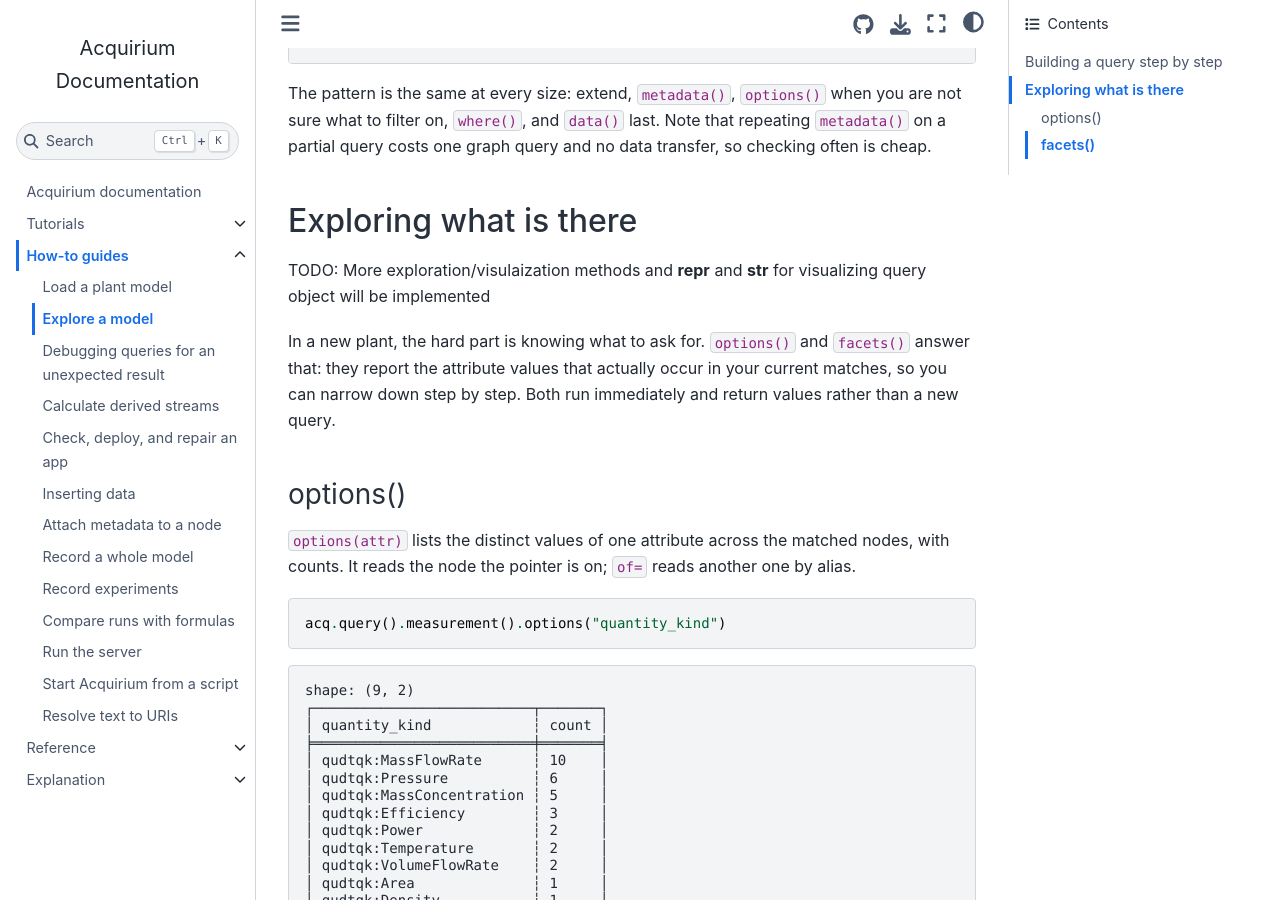
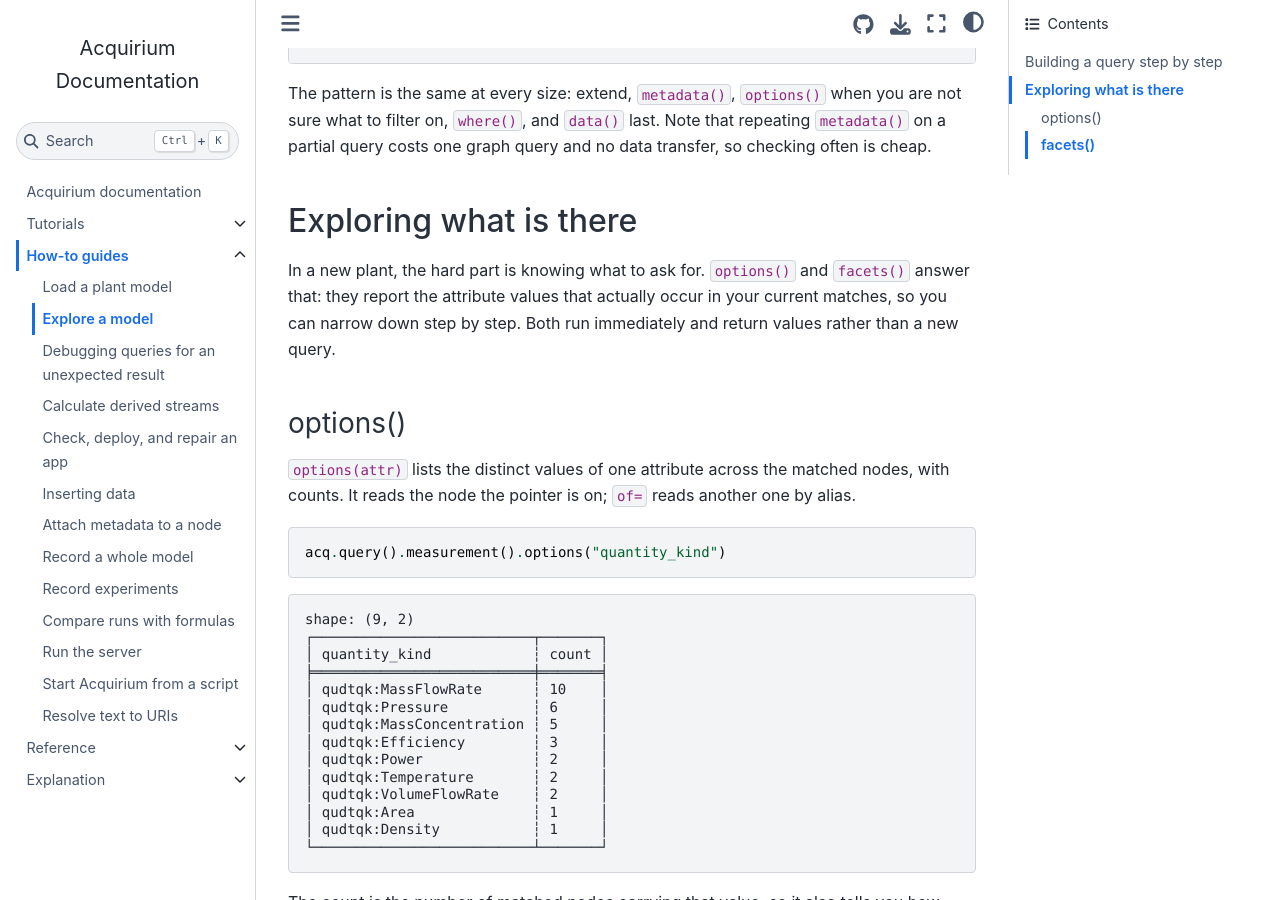
Before and after one commit to DataDrivenCPS/acquirium, a Jupyter Book: the page built from docs/how-to/explore-a-model.md, in a window 1280 px wide and 900 px high, scrolled down 2112 px. Built offline with Jupyter Book 1.0.4 settings and Sphinx 7.4.7 and the Sphinx Book theme 1.1.4, drawn with Linux system fonts in a browser that asks for light colours.

Commit message:
remove unnecessary todo

```diff
--- a/docs/how-to/explore-a-model.md
+++ b/docs/how-to/explore-a-model.md
@@ -114,8 +114,6 @@ no data transfer, so checking often is cheap.
 
 ## Exploring what is there
 
-TODO: More exploration/visulaization methods and __repr__ and __str__ for visualizing query object will be implemented
-
 In a new plant, the hard part is knowing what to ask for.
 `options()` and `facets()` answer that: they report the attribute values that
 actually occur in your current matches, so you can narrow down step by step.
```
